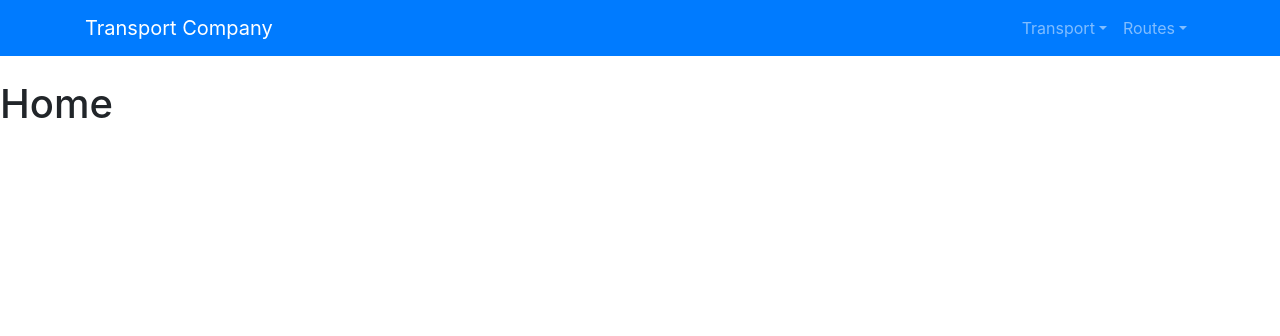
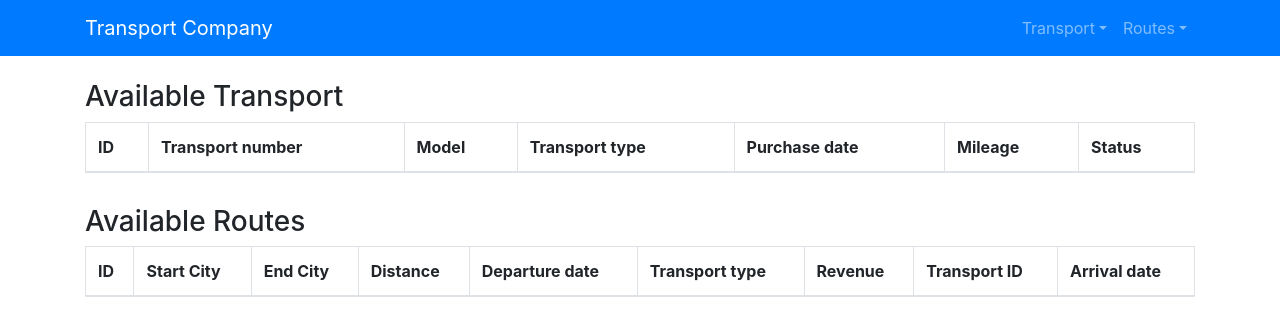
Before and after one commit to heorhii-hryhorov/transport-company-fe, a React (Create React App) app: page / in a window 1280 px wide. Shown: the top 336 px of the page. Built offline with nearby package versions, Linux system fonts and the light colour scheme.

Commit message:
added home layout

```diff
--- a/public/index.html
+++ b/public/index.html
@@ -8,7 +8,6 @@
       name="description"
       content="Web site created using create-react-app"
 	/>
-	<link href="https://fonts.googleapis.com/css?family=Montserrat:600,700|Work+Sans:400" rel="stylesheet">
   <link rel="manifest" href="%PUBLIC_URL%/manifest.json" />
   <title>React App</title>
   </head>
--- a/src/containers/HomeContainer/HomeContainer.tsx
+++ b/src/containers/HomeContainer/HomeContainer.tsx
@@ -1,9 +1,51 @@
 import React from 'react';
+import {
+  Col, Container, Row, Table,
+} from 'reactstrap';
 
 const HomeContainer: React.FC = () => (
-
-  <h1>Home</h1>
-
+  <Container>
+    <Row className="mb-3">
+      <Col xs="12">
+        <h3>Available Transport</h3>
+        <Table bordered responsive>
+          <thead>
+            <tr>
+              <th>ID</th>
+              <th>Transport number</th>
+              <th>Model</th>
+              <th>Transport type</th>
+              <th>Purchase date</th>
+              <th>Mileage</th>
+              <th>Status</th>
+            </tr>
+          </thead>
+          <tbody />
+        </Table>
+      </Col>
+    </Row>
+    <Row>
+      <Col xs="12">
+        <h3>Available Routes</h3>
+        <Table bordered responsive>
+          <thead>
+            <tr>
+              <th>ID</th>
+              <th>Start City</th>
+              <th>End City</th>
+              <th>Distance</th>
+              <th>Departure date</th>
+              <th>Transport type</th>
+              <th>Revenue</th>
+              <th>Transport ID</th>
+              <th>Arrival date</th>
+            </tr>
+          </thead>
+          <tbody />
+        </Table>
+      </Col>
+    </Row>
+  </Container>
 );
 
 export default HomeContainer;
--- a/src/index.css
+++ b/src/index.css
@@ -6,8 +6,3 @@ body {
   -webkit-font-smoothing: antialiased;
   -moz-osx-font-smoothing: grayscale;
 }
-
-code {
-  font-family: source-code-pro, Menlo, Monaco, Consolas, 'Courier New',
-    monospace;
-}
```
